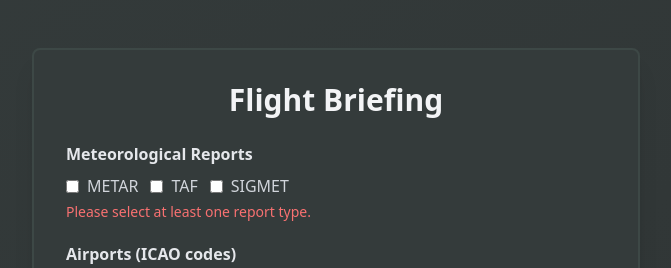
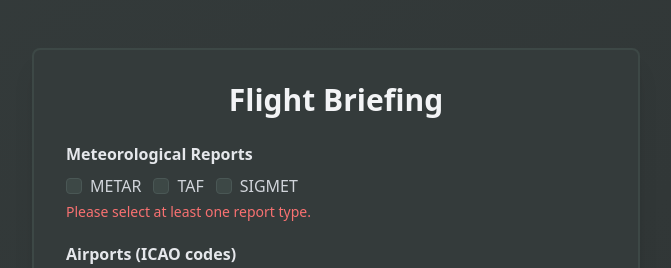
Before and after one commit to CaptainCompileon/ibl-assignment, an Angular app: page / in a window 1280 px wide. Shown: the top 268 px of the page, without its empty margins (304-975 px from the left). Built offline with nearby package versions, Linux system fonts and the light colour scheme.

Commit message:
new changes

```diff
--- a/src/components/app-flight-briefing/app-flight-briefing.component.html
+++ b/src/components/app-flight-briefing/app-flight-briefing.component.html
@@ -14,7 +14,7 @@
                type="checkbox"
                [formControlName]="reportType"
                [id]="reportType"
-               class="mr-2 bg-blue-smoke-700 border-gray-600 rounded text-blue-smoke-500 focus:ring-blue-smoke-500" />
+               class="mr-2 appearance-none w-4 h-4 border border-blue-smoke-600 rounded bg-blue-smoke-700 checked:bg-blue-smoke-500 checked:border-blue-smoke-500 focus:ring-2 focus:ring-blue-smoke-500 focus:ring-offset-2 focus:ring-offset-blue-smoke-800" />
             <label
                [for]="reportType"
                class="text-gray-300"
```
